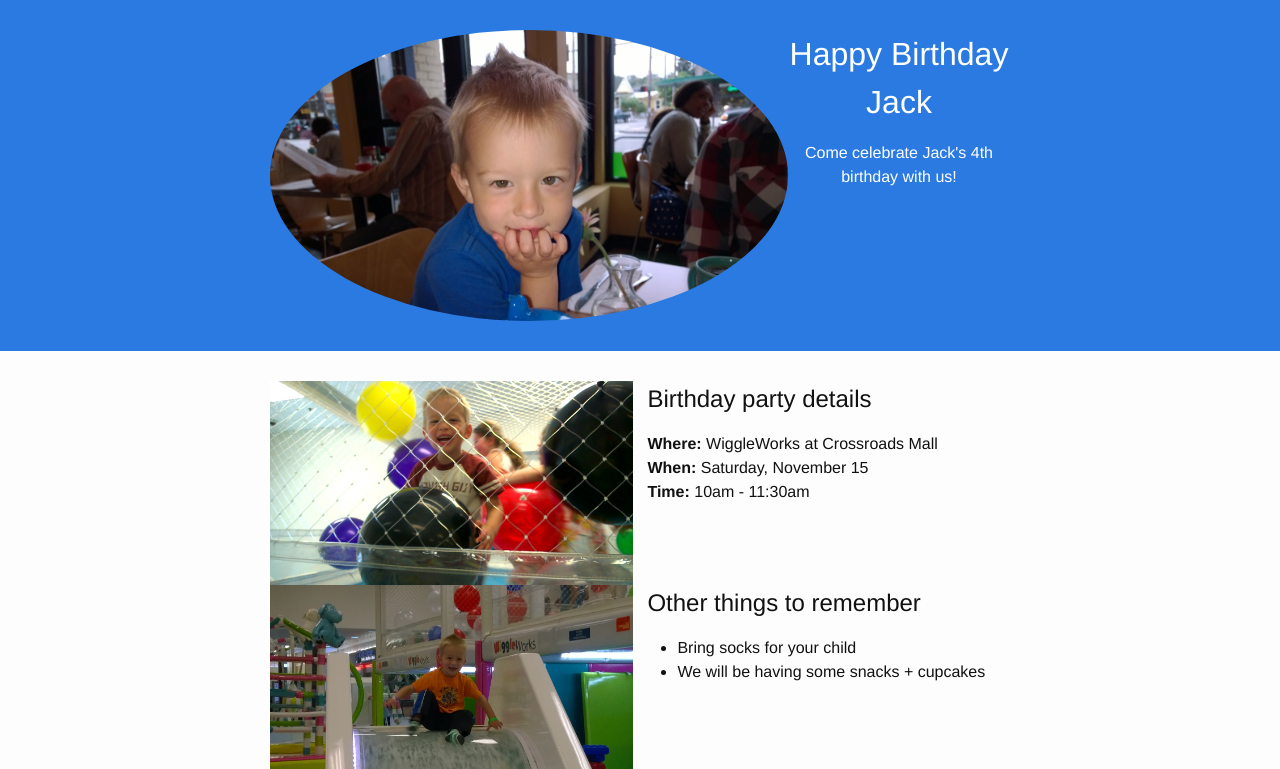
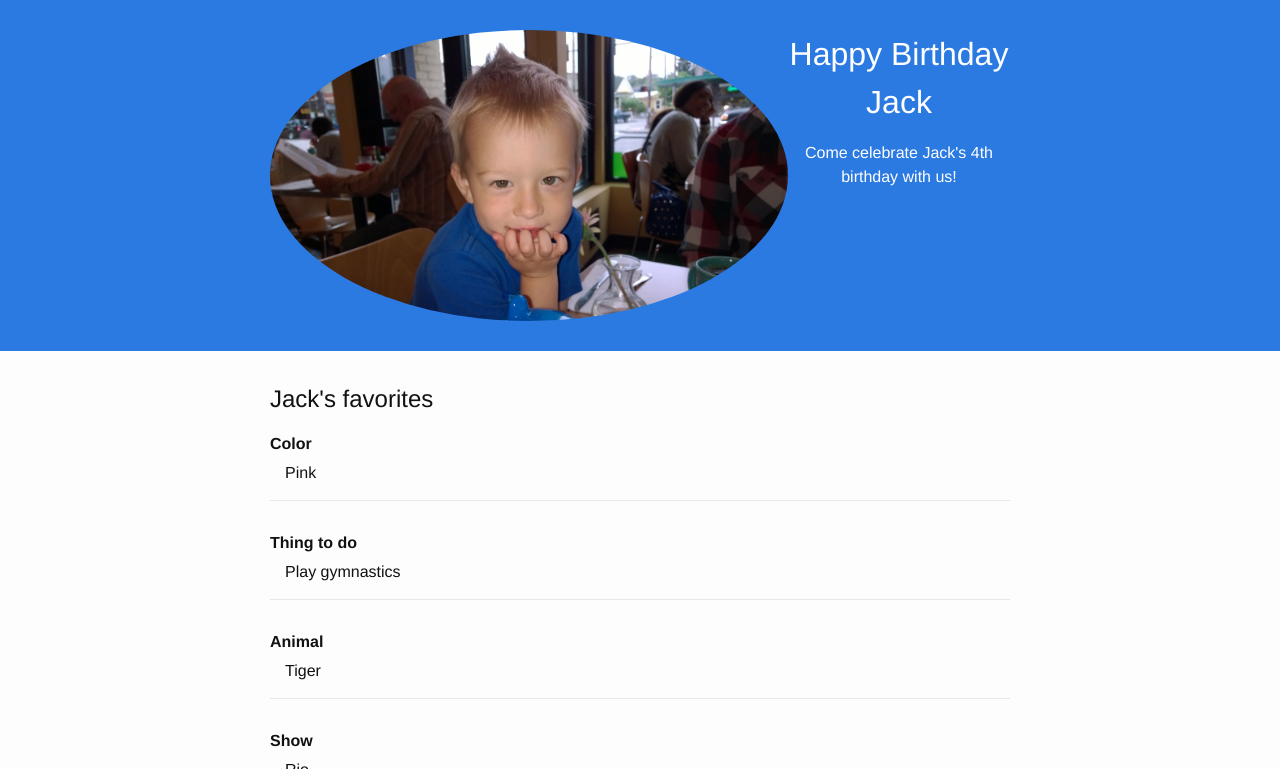
Before and after one commit to codepretty/jack, a Jekyll site: the page built from index.html, in a window 1280 px wide. Shown: the top 769 px of the page. Built offline with Jekyll 4.4.1, drawn with Linux system fonts in a browser that asks for light colours; nearby versions of some CDN libraries; grey boxes are pictures that could not be loaded.

Commit message:
started a control for showing Jack's favorite things

```diff
--- /dev/null
+++ b/_includes/jack-favorites.html
@@ -0,0 +1,16 @@
+<div class="wrapper favorites">
+  <h2>Jack's favorites</h2>
+  <dl>
+    <dt>Color</dt>
+    <dd>Pink</dd>
+
+    <dt>Thing to do</dt>
+    <dd>Play gymnastics</dd>
+
+    <dt>Animal</dt>
+    <dd>Tiger</dd>
+
+    <dt>Show</dt>
+    <dd>Rio</dd>
+  </dl>
+</div>
--- a/_sass/_bday-theme.scss
+++ b/_sass/_bday-theme.scss
@@ -14,6 +14,18 @@
     .wrapper {
       text-align: center;
     }
+  }
+}
+
+.favorites {
+  dt {
+    font-weight: bold;
+  }
+
+  dd {
+    border-bottom: 1px solid $grey-color-light;
+    padding: 5px 0 15px 15px;
+    margin-bottom: 30px;
   }
 }
 
--- a/css/main.scss
+++ b/css/main.scss
@@ -2,8 +2,6 @@
 # Only the main Sass file needs front matter (the dashes are enough)
 ---
 @charset "utf-8";
-
-
 
 // Our variables
 $base-font-family: Helvetica, Arial, sans-serif;
@@ -23,7 +21,6 @@ $grey-color-dark:  darken($grey-color, 25%);
 
 $on-palm:          600px;
 $on-laptop:        800px;
-
 
 
 // Using media queries with like this:
@@ -51,7 +48,6 @@ $on-laptop:        800px;
     }
 }
 
-
 // Import partials from `sass_dir` (defaults to `_sass`)
 @import
         "base",
--- a/index.html
+++ b/index.html
@@ -26,6 +26,9 @@ layout: custom
   </div>
 </header>
 <div class="page-content">
+
+  {% include jack-favorites.html %}
+
   <div class="wrapper feature">
     <div class="img-container">
      <img src="images/wiggleworks1.jpg" alt="wiggleworks play">
```
Also changed, not shown: _includes/head.html (indentation only), js/jquery.scrollmagic.usage.js (indentation only), 6 other files. Lines whose indentation alone changed are shown as unchanged.
